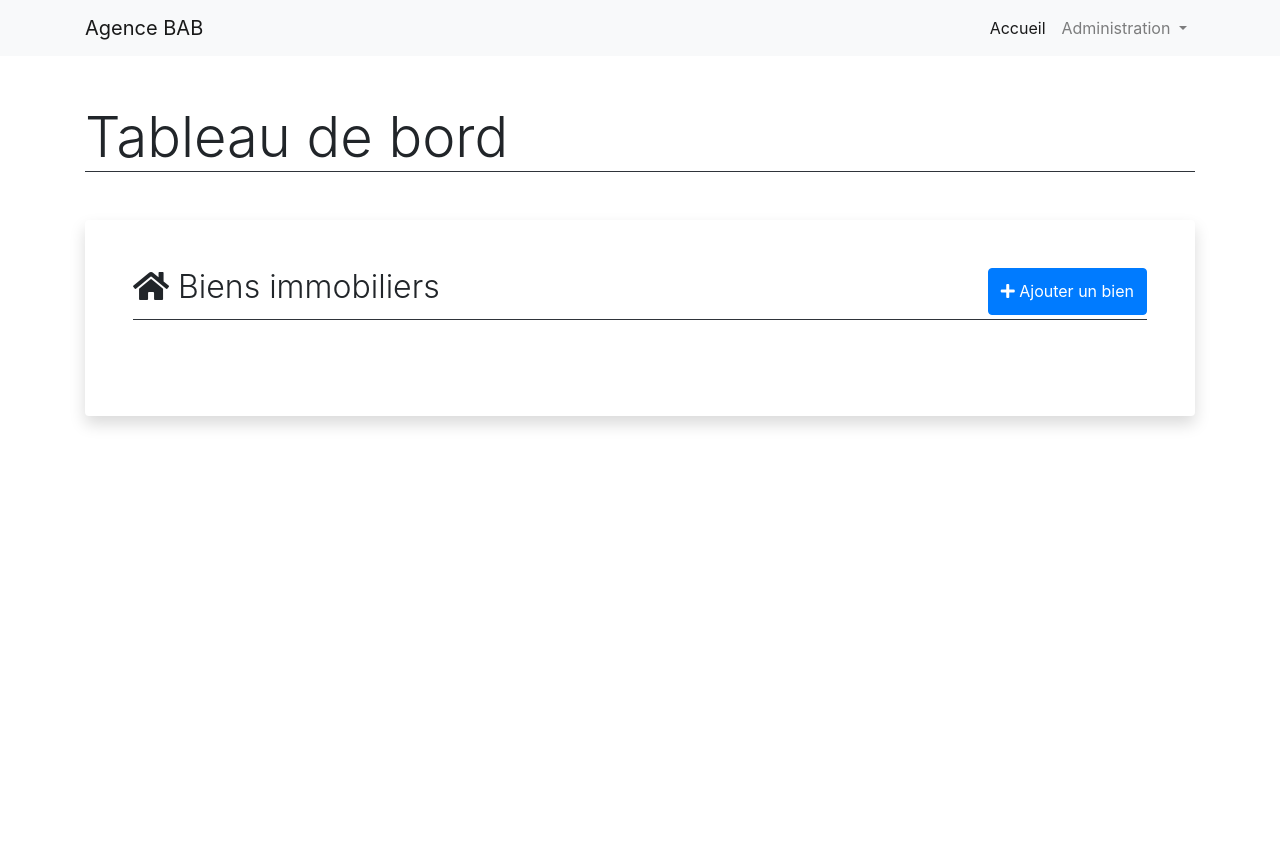
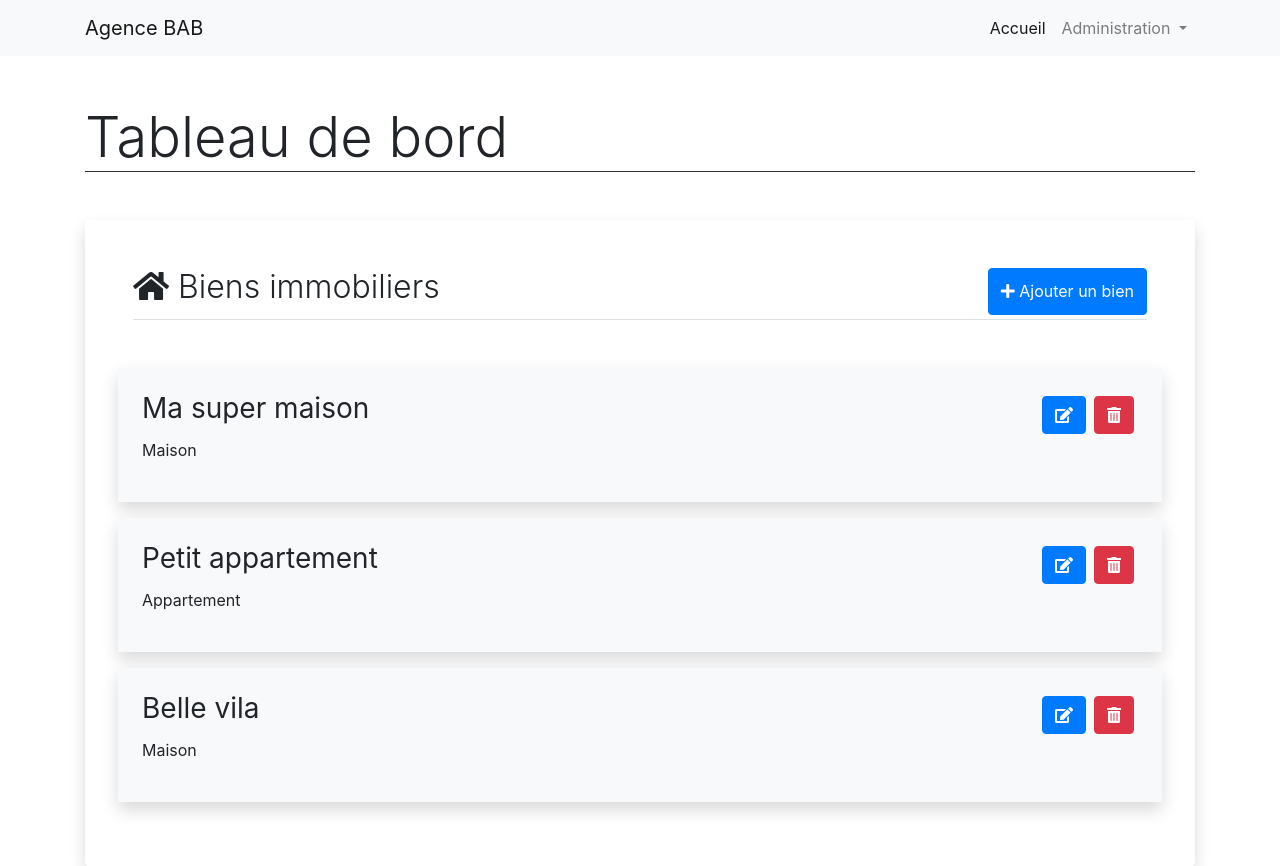
Before and after one commit to Aurelie2b/ImmoBab, an Angular app: page /admin/dashboard in a window 1280 px wide. Before the commit the page ends 800 px from the top, so only its background shows below. Built offline with nearby package versions, Linux system fonts and the light colour scheme.

Commit message:
display properties add

```diff
--- a/src/app/admin/admin-properties/admin-properties.component.html
+++ b/src/app/admin/admin-properties/admin-properties.component.html
@@ -2,12 +2,24 @@
   <div class="row">
     <div class="col-12 d-flex">
       <h2 class="font-weight-light"><i class="fas fa-home"></i> Biens immobiliers</h2>
-      <button class="btn btn-primary ml-auto" type="button" data-toggle="modal" data-target="#propertiesFormModal"><i class="fas fa-plus"></i> Ajouter un bien</button>
+      <button class="btn btn-primary ml-auto" type="button" data-toggle="modal" data-target="#propertiesFormModal" (click)="resetForm()"><i class="fas fa-plus"></i> Ajouter un bien</button>
     </div>
   </div>
-  <hr class="mt-1 mb-5 bg-dark">
+  <hr class="mt-1 mb-5 bg-light">
   <div class="row">
-
+    <div *ngFor="let property of properties" class="col-12 shadow sm p-4 mb-3 bg-light">
+      <div class="d-flex">
+        <h3 class="font-weight-normal">{{property.title }}</h3>
+        <div class="ml-auto">
+          <button class="btn btn-primary m-1"><i class="fas fa-edit"></i></button>
+          <button class="btn btn-danger m-1"><i class="fas fa-trash-alt"></i></button>
+        </div>
+      </div>
+      <p>
+        {{ property.category }} <span *ngIf="property.surface && property.romms !== ''"> de {{ property.surface }} m2</span>  <span *ngIf="property.rooms && property.rooms !== ''">, {{ property.rooms }} pièce(s).</span>
+      </p>
+      <p *ngIf="property.price && property.price !== ''"> {{ property.price }}€</p>
+    </div>
   </div>
 </div>
 
@@ -37,7 +49,7 @@
           </div>
           <div class="form-row">
             <div class="form-group col-6">
-              <input type="text" placeholder="Surface (m2)" class="form-control" formControlName="surface">
+              <input type="number" placeholder="Surface (m2)" class="form-control" formControlName="surface">
             </div>
             <div class="form-group col-6">
               <input type="number" placeholder="Nombre de pièces" class="form-control" formControlName="rooms">
@@ -47,7 +59,7 @@
             <textarea class="form-control w-100" rows="4" placeholder="Description du bien" formControlName="description"></textarea>
           </div>
           <div class="form-group">
-            <input type="text" placeholder="Prix" class="form-control" formControlName="price">
+            <input type="number" placeholder="Prix" class="form-control" formControlName="price">
           </div>
         </div>
         <div class="modal-footer">
--- a/src/app/admin/admin-properties/admin-properties.component.ts
+++ b/src/app/admin/admin-properties/admin-properties.component.ts
@@ -2,6 +2,7 @@
 import { FormBuilder, FormGroup, Validators} from '@angular/forms';
 import { Subscription } from 'rxjs';
 import { PropertiesService } from 'src/app/services/properties.service';
+import * as $ from 'jquery';
 
 @Component({
   selector: 'app-admin-properties',
@@ -44,6 +45,10 @@
   onSubmitPropertiesForm(){
     const newProperty = this.propertiesForm.value;
     this.propertiesService.createProperty(newProperty);
-    console.log(this.propertiesService.properties);
+    $('#propertiesFormModal').modal('hide');
+  }
+
+  resetForm(){
+    this.propertiesForm.reset();
   }
 }
--- a/src/app/services/properties.service.ts
+++ b/src/app/services/properties.service.ts
@@ -32,10 +32,6 @@
     this.propertiesSubject.next(this.properties);
   }
 
-  getProperties(){
-
-  }
-
   createProperty(property) {
     this.properties.push(property);
   }
```
